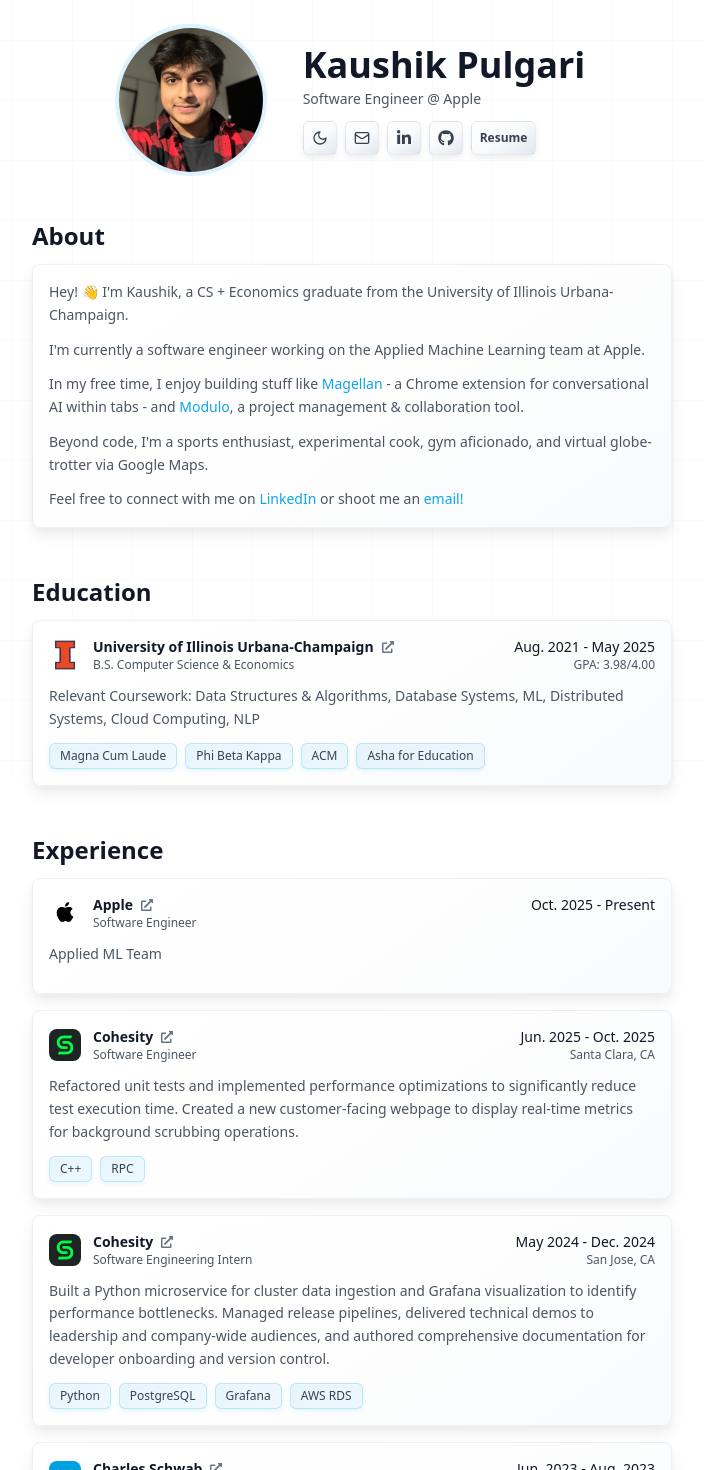
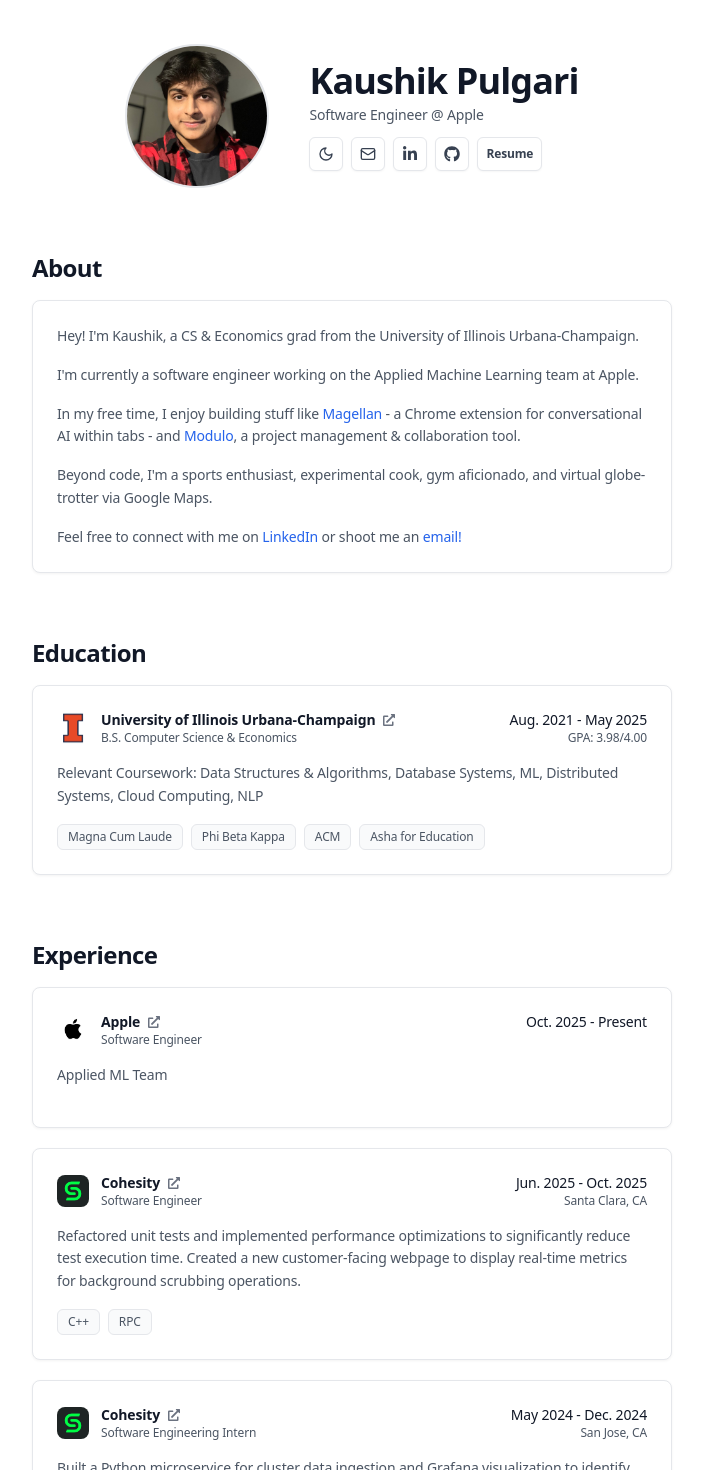
Before and after one commit to kpulgari/kpulgari.github.io, a React (Vite) app: page / in a window 1280 px wide. Shown: the part 20-1490 px from the top of the page, without its empty margins (288-992 px from the left). Built offline with nearby package versions, Linux system fonts and the light colour scheme.

Commit message:
Refactor UI

```diff
--- a/src/components/Background.jsx
+++ /dev/null
@@ -1,134 +0,0 @@
-import { useState, useEffect, useRef, useCallback } from "react";
-
-const InteractiveBackground = () => {
-  const [mousePos, setMousePos] = useState({ x: 0, y: 0 });
-  const [particles, setParticles] = useState([]);
-  const rafRef = useRef();
-  const mouseRef = useRef({ x: 0, y: 0 });
-
-  const handleMouseMove = useCallback((e) => {
-    mouseRef.current = { x: e.clientX, y: e.clientY };
-
-    if (!rafRef.current) {
-      rafRef.current = requestAnimationFrame(() => {
-        setMousePos({ ...mouseRef.current });
-        rafRef.current = null;
-      });
-    }
-  }, []);
-
-  useEffect(() => {
-    window.addEventListener("mousemove", handleMouseMove, { passive: true });
-    return () => {
-      window.removeEventListener("mousemove", handleMouseMove);
-      if (rafRef.current) {
-        cancelAnimationFrame(rafRef.current);
-      }
-    };
-  }, [handleMouseMove]);
-
-  useEffect(() => {
-    const newParticles = Array.from({ length: 15 }, (_, i) => ({
-      id: i,
-      x: Math.random() * 100,
-      y: Math.random() * 100,
-      size: Math.random() * 3 + 1,
-      speed: Math.random() * 0.5 + 0.2,
-    }));
-    setParticles(newParticles);
-  }, []);
-
-  const gridOpacity = 0.15;
-  const gridSize = 60;
-
-  const gridStyle = {
-    backgroundImage: `
-      linear-gradient(rgba(59, 130, 246, ${gridOpacity}) 1px, transparent 1px),
-      linear-gradient(90deg, rgba(59, 130, 246, ${gridOpacity}) 1px, transparent 1px)
-    `,
-    backgroundSize: `${gridSize}px ${gridSize}px`,
-  };
-
-  const centerX = typeof window !== "undefined" ? window.innerWidth / 2 : 400;
-  const centerY = typeof window !== "undefined" ? window.innerHeight / 2 : 300;
-
-  return (
-    <div className="fixed inset-0 pointer-events-none overflow-hidden">
-      <style>{`
-        @keyframes float {
-          0%,
-          100% {
-            transform: translate3d(0, 0, 0);
-          }
-          50% {
-            transform: translate3d(0, -20px, 0);
-          }
-        }
-        @keyframes pulse {
-          0%,
-          100% {
-            opacity: 0.3;
-            transform: scale3d(1, 1, 1);
-          }
-          50% {
-            opacity: 0.8;
-            transform: scale3d(1.2, 1.2, 1);
-          }
-        }
-        @keyframes glow {
-          0%,
-          100% {
-            box-shadow: 0 0 5px rgba(59, 130, 246, 0.3);
-          }
-          50% {
-            box-shadow: 0 0 20px rgba(59, 130, 246, 0.6);
-          }
-        }
-      `}</style>
-
-      <div className="absolute inset-0 opacity-20 dark:opacity-10">
-        <div className="w-full h-full" style={gridStyle} />
-      </div>
-
-      {particles.map((particle) => {
-        const translateX = (mousePos.x - centerX) * 0.02;
-        const translateY = (mousePos.y - centerY) * 0.02;
-
-        return (
-          <div
-            key={particle.id}
-            className="absolute rounded-full bg-blue-400 dark:block hidden opacity-30"
-            style={{
-              left: `${particle.x}%`,
-              top: `${particle.y}%`,
-              width: `${particle.size}px`,
-              height: `${particle.size}px`,
-              transform: `translate3d(${translateX}px, ${translateY}px, 0)`,
-              animation: `float ${
-                3 + particle.speed
-              }s ease-in-out infinite, pulse ${
-                4 + particle.speed
-              }s ease-in-out infinite`,
-              animationDelay: `${particle.id * 0.2}s`,
-              willChange: "transform",
-            }}
-          />
-        );
-      })}
-
-      {[...Array(9)].map((_, i) => (
-        <div
-          key={`node-${i}`}
-          className="absolute w-2 h-2 rounded-full dark:block hidden bg-blue-400 opacity-20"
-          style={{
-            left: `${20 + (i % 3) * 30}%`,
-            top: `${20 + Math.floor(i / 3) * 30}%`,
-            transform: `translate3d(-50%, -50%, 0)`,
-          }}
-        />
-      ))}
-    </div>
-  );
-};
-
-export default InteractiveBackground;
--- a/src/index.css
+++ b/src/index.css
@@ -10,92 +10,96 @@
 }
 
 .dark {
-  background: linear-gradient(
-    135deg,
-    #000000 0%,
-    #0a0a0a 25%,
-    #111111 50%,
-    #0f0f0f 75%,
-    #000000 100%
-  );
+  background: #0a0a0a;
+}
+
+body {
+  letter-spacing: -0.01em;
+}
+
+h1, h2, h3 {
+  letter-spacing: -0.02em;
+  font-weight: 600;
 }
 
 .pin-button {
-  background: linear-gradient(145deg, #ffffff 0%, #f8fafc 50%, #e2e8f0 100%);
-  box-shadow: 0 4px 8px rgba(0, 0, 0, 0.05), 0 2px 4px rgba(0, 0, 0, 0.03),
-    inset 0 1px 0 rgba(255, 255, 255, 0.7);
-  border: 1px solid rgba(148, 163, 184, 0.2);
+  background: #ffffff;
+  border: 1px solid #e5e7eb;
+  box-shadow: 0 1px 2px rgba(0, 0, 0, 0.04);
+  transition: all 0.15s ease;
 }
 
 .pin-button:hover {
-  background: linear-gradient(145deg, #f8fafc 0%, #f1f5f9 50%, #e2e8f0 100%);
-  box-shadow: 0 4px 8px rgba(0, 0, 0, 0.05), 0 2px 4px rgba(0, 0, 0, 0.03),
-    inset 0 1px 0 rgba(255, 255, 255, 0.7);
+  background: #f9fafb;
+  border-color: #d1d5db;
 }
 
 .dark .pin-button {
-  background: linear-gradient(145deg, #1f1f1f 0%, #2a2a2a 50%, #1a1a1a 100%);
-  box-shadow: 0 4px 8px rgba(0, 0, 0, 0.4), 0 2px 4px rgba(0, 0, 0, 0.3),
-    inset 0 1px 0 rgba(255, 255, 255, 0.1);
-  border: 1px solid rgba(255, 255, 255, 0.1);
+  background: #1a1a1a;
+  border: 1px solid #2a2a2a;
+  box-shadow: 0 1px 2px rgba(0, 0, 0, 0.3);
 }
 
 .dark .pin-button:hover {
-  background: linear-gradient(145deg, #2a2a2a 0%, #353535 50%, #252525 100%);
-  box-shadow: 0 4px 8px rgba(0, 0, 0, 0.4), 0 2px 4px rgba(0, 0, 0, 0.3),
-    inset 0 1px 0 rgba(255, 255, 255, 0.1);
+  background: #222222;
+  border-color: #333333;
 }
 
 .pin-card {
-  background: linear-gradient(145deg, #ffffff 0%, #fefefe 50%, #f8fafc 100%);
-  box-shadow: 0 8px 16px rgba(0, 0, 0, 0.06), 0 4px 8px rgba(0, 0, 0, 0.04),
-    inset 0 1px 0 rgba(255, 255, 255, 0.8);
-  border: 1px solid rgba(148, 163, 184, 0.15);
+  background: #ffffff;
+  border: 1px solid #e5e7eb;
+  box-shadow: 0 1px 3px rgba(0, 0, 0, 0.05);
+  transition: all 0.2s ease;
 }
 
 .pin-card:hover {
-  box-shadow: 0 8px 16px rgba(0, 0, 0, 0.06), 0 4px 8px rgba(0, 0, 0, 0.04),
-    inset 0 1px 0 rgba(255, 255, 255, 0.8);
+  border-color: #d1d5db;
+  box-shadow: 0 4px 12px rgba(0, 0, 0, 0.08);
 }
 
 .dark .pin-card {
-  background: linear-gradient(145deg, #111111 0%, #1a1a1a 50%, #0f0f0f 100%);
-  box-shadow: 0 8px 16px rgba(0, 0, 0, 0.6), 0 4px 8px rgba(0, 0, 0, 0.4),
-    inset 0 1px 0 rgba(255, 255, 255, 0.1);
-  border: 1px solid rgba(255, 255, 255, 0.1);
+  background: #111111;
+  border: 1px solid #1f1f1f;
+  box-shadow: 0 1px 3px rgba(0, 0, 0, 0.4);
 }
 
 .dark .pin-card:hover {
-  box-shadow: 0 8px 16px rgba(0, 0, 0, 0.6), 0 4px 8px rgba(0, 0, 0, 0.4),
-    inset 0 1px 0 rgba(255, 255, 255, 0.1);
+  border-color: #2a2a2a;
+  box-shadow: 0 4px 12px rgba(0, 0, 0, 0.6);
 }
 
 .sky-blue-accent {
-  color: #0ea5e9;
+  color: #2563eb;
 }
 
 .dark .sky-blue-accent {
-  color: #38bdf8;
+  color: #3b82f6;
 }
 
 .pin-tag {
-  background: linear-gradient(
-    145deg,
-    rgba(14, 165, 233, 0.1) 0%,
-    rgba(56, 189, 248, 0.08) 100%
-  );
-  box-shadow: 0 2px 4px rgba(14, 165, 233, 0.1),
-    inset 0 1px 0 rgba(255, 255, 255, 0.2);
-  border: 1px solid rgba(14, 165, 233, 0.2);
+  background: #f9fafb;
+  border: 1px solid #e5e7eb;
+  color: #4b5563;
+  font-weight: 500;
 }
 
 .dark .pin-tag {
-  background: linear-gradient(
-    145deg,
-    rgba(56, 189, 248, 0.15) 0%,
-    rgba(14, 165, 233, 0.1) 100%
-  );
-  box-shadow: 0 2px 4px rgba(0, 0, 0, 0.3),
-    inset 0 1px 0 rgba(56, 189, 248, 0.2);
-  border: 1px solid rgba(56, 189, 248, 0.3);
+  background: #1a1a1a;
+  border: 1px solid #2a2a2a;
+  color: #9ca3af;
 }
+
+.section-divider {
+  height: 1px;
+  background: #e5e7eb;
+  margin: 3rem 0;
+}
+
+.dark .section-divider {
+  background: #1f1f1f;
+}
+
+* {
+  -webkit-font-smoothing: antialiased;
+  -moz-osx-font-smoothing: grayscale;
+}
--- a/src/page.jsx
+++ b/src/page.jsx
@@ -11,7 +11,6 @@
 import { Mail } from "lucide-react";
 import { FaGithub, FaLinkedinIn, FaExternalLinkAlt } from "react-icons/fa";
 import ThemeToggle from "./ThemeToggle";
-import InteractiveBackground from "./components/Background";
 
 const buttons = [
   {
@@ -185,22 +184,19 @@
 const Page = () => {
   return (
     <div className="relative">
-      <InteractiveBackground></InteractiveBackground>
       <main className="flex flex-col items-center min-h-screen relative z-10 max-w-[1440px] mx-auto">
-        <section className="lg:w-1/2 md:w-3/4 w-[90%] mt-12">
+        <section className="lg:w-1/2 md:w-3/4 w-[90%] mt-16">
           <div className="w-full flex flex-row lg:justify-center md:justify-center justify-left items-center space-x-4 md:space-x-8 lg:space-x-10">
             <div className="relative">
               <img
                 src={kpulgari}
-                className="rounded-full lg:w-36 lg:h-36 md:w-36 md:h-36 w-28 h-28 ring-4 ring-sky-200/50 dark:ring-gray-400/30 relative z-10"
+                className="rounded-full lg:w-36 lg:h-36 md:w-36 md:h-36 w-28 h-28 border-2 border-gray-200 dark:border-gray-700 relative z-10"
                 alt="Kaushik Pulgari"
               />
-
-              <div className="absolute inset-2 rounded-full bg-gradient-to-r from-sky-400/75 to-blue-500/75 opacity-20"></div>
             </div>
             <div className="text-left space-y-3">
               <div className="space-y-1">
-                <h1 className="lg:text-4xl md:text-3xl text-2xl font-bold text-gray-900 dark:text-white">
+                <h1 className="lg:text-4xl md:text-3xl text-2xl font-semibold text-gray-900 dark:text-white tracking-tight">
                   Kaushik Pulgari
                 </h1>
                 <p className="lg:text-sm md:text-sm text-xs text-gray-600 dark:text-gray-400">
@@ -227,17 +223,17 @@
           </div>
         </section>
 
-        <section className="lg:w-1/2 md:w-3/4 w-[90%] mt-12">
-          <div className="flex flex-col gap-3">
-            <h2 className="font-bold lg:text-2xl md:text-2xl text-xl text-gray-900 dark:text-white">
+        <section className="lg:w-1/2 md:w-3/4 w-[90%] mt-16">
+          <div className="flex flex-col gap-4">
+            <h2 className="font-semibold lg:text-2xl md:text-2xl text-xl text-gray-900 dark:text-white tracking-tight">
               About
             </h2>
-            <div className="pin-card rounded-lg p-4">
+            <div className="pin-card rounded-lg p-6">
               <div className="flex flex-row items-center justify-left text-sm text-gray-600 dark:text-gray-300 leading-relaxed">
-                <div className="space-y-3">
+                <div className="space-y-4">
                   <p>
                     {
-                      "Hey! 👋 I'm Kaushik, a CS + Economics graduate from the University of Illinois Urbana-Champaign. "
+                      "Hey! I'm Kaushik, a CS & Economics grad from the University of Illinois Urbana-Champaign. "
                     }
                   </p>
                   <p>
@@ -299,13 +295,13 @@
           </div>
         </section>
 
-        <section className="lg:w-1/2 md:w-3/4 w-[90%] mt-12">
-          <div className="flex flex-col gap-3">
-            <h2 className="font-bold lg:text-2xl md:text-2xl text-xl text-gray-900 dark:text-white">
+        <section className="lg:w-1/2 md:w-3/4 w-[90%] mt-16">
+          <div className="flex flex-col gap-4">
+            <h2 className="font-semibold lg:text-2xl md:text-2xl text-xl text-gray-900 dark:text-white tracking-tight">
               Education
             </h2>
-            <div className="pin-card rounded-lg p-4">
-              <div className="flex flex-col space-y-3">
+            <div className="pin-card rounded-lg p-6">
+              <div className="flex flex-col space-y-4">
                 <div className="flex flex-col md:flex-row md:justify-between w-full md:items-start">
                   <div>
                     <div className="flex flex-row space-x-3 items-center">
@@ -315,7 +311,7 @@
                         alt="UIUC Logo"
                       />
                       <div>
-                        <div className="font-bold lg:text-sm md:text-sm text-xs flex-row flex items-center space-x-2 text-gray-900 dark:text-white">
+                        <div className="font-semibold lg:text-sm md:text-sm text-xs flex-row flex items-center space-x-2 text-gray-900 dark:text-white">
                           <div>University of Illinois Urbana-Champaign</div>
                           <a
                             href="https://illinois.edu"
@@ -364,21 +360,21 @@
           </div>
         </section>
 
-        <section className="lg:w-1/2 md:w-3/4 w-[90%] mt-12">
-          <div className="flex flex-col gap-3">
-            <h2 className="font-bold lg:text-2xl md:text-2xl text-xl text-gray-900 dark:text-white">
+        <section className="lg:w-1/2 md:w-3/4 w-[90%] mt-16">
+          <div className="flex flex-col gap-4">
+            <h2 className="font-semibold lg:text-2xl md:text-2xl text-xl text-gray-900 dark:text-white tracking-tight">
               Experience
             </h2>
-            <div className="flex flex-col space-y-4">
+            <div className="flex flex-col space-y-5">
               {work.map((w, index) => (
-                <div key={index} className="pin-card rounded-lg p-4">
-                  <div className="flex flex-col space-y-3">
+                <div key={index} className="pin-card rounded-lg p-6">
+                  <div className="flex flex-col space-y-4">
                     <div className="flex flex-col md:flex-row md:justify-between w-full md:items-start">
                       <div>
                         <div className="flex flex-row space-x-3 items-center">
                           {w["image"]}
                           <div>
-                            <div className="font-bold lg:text-sm md:text-sm text-xs flex-row flex items-center space-x-2 text-gray-900 dark:text-white">
+                            <div className="font-semibold lg:text-sm md:text-sm text-xs flex-row flex items-center space-x-2 text-gray-900 dark:text-white">
                               <div>{w["name"]}</div>
                               <a
                                 href={w["link"]}
@@ -424,33 +420,33 @@
           </div>
         </section>
 
-        <section className="lg:w-1/2 md:w-3/4 w-[90%] mt-12 mb-16">
-          <h2 className="font-bold lg:text-2xl md:text-2xl text-xl mb-4 text-gray-900 dark:text-white">
+        <section className="lg:w-1/2 md:w-3/4 w-[90%] mt-16 mb-16">
+          <h2 className="font-semibold lg:text-2xl md:text-2xl text-xl mb-6 text-gray-900 dark:text-white tracking-tight">
             Projects
           </h2>
-          <div className="grid grid-cols-1 lg:grid-cols-2 gap-6">
+          <div className="grid grid-cols-1 lg:grid-cols-2 gap-5">
             {projects.map((project, index) => (
               <div
                 key={index}
                 className="pin-card flex flex-col rounded-lg overflow-hidden"
               >
-                <div className="lg:h-56 md:h-80 h-64 flex items-center justify-center overflow-hidden">
+                <div className="lg:h-56 md:h-80 h-64 flex items-center justify-center overflow-hidden border-b border-gray-200 dark:border-gray-800">
                   <img
                     src={project.screenshot}
                     alt={`${project.name} screenshot`}
                     className="h-full w-full object-cover"
                   />
                 </div>
-                <div className="flex flex-col p-4 space-y-3">
+                <div className="flex flex-col p-6 space-y-4">
                   <div className="flex items-center justify-between">
-                    <h3 className="font-bold text-lg text-gray-900 dark:text-white">
+                    <h3 className="font-semibold text-lg text-gray-900 dark:text-white tracking-tight">
                       {project["name"]}
                     </h3>
                   </div>
                   <p className="text-sm text-gray-600 dark:text-gray-300 leading-relaxed">
                     {project["description"]}
                   </p>
-                  <div className="flex flex-wrap gap-2 pt-1">
+                  <div className="flex flex-wrap gap-2 pt-2">
                     {project["tags"].map((tag, tagIndex) => (
                       <span
                         key={tagIndex}
```
